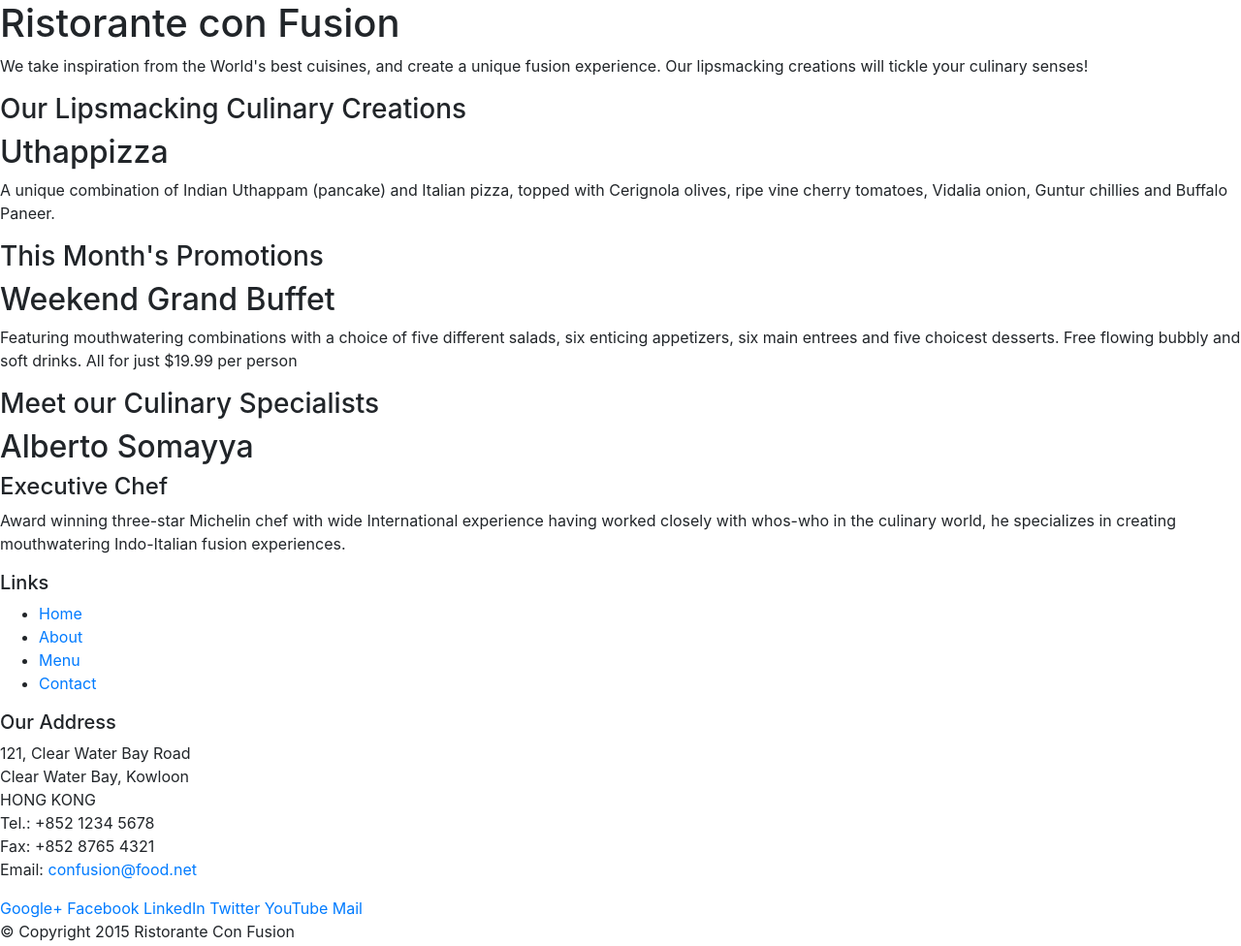
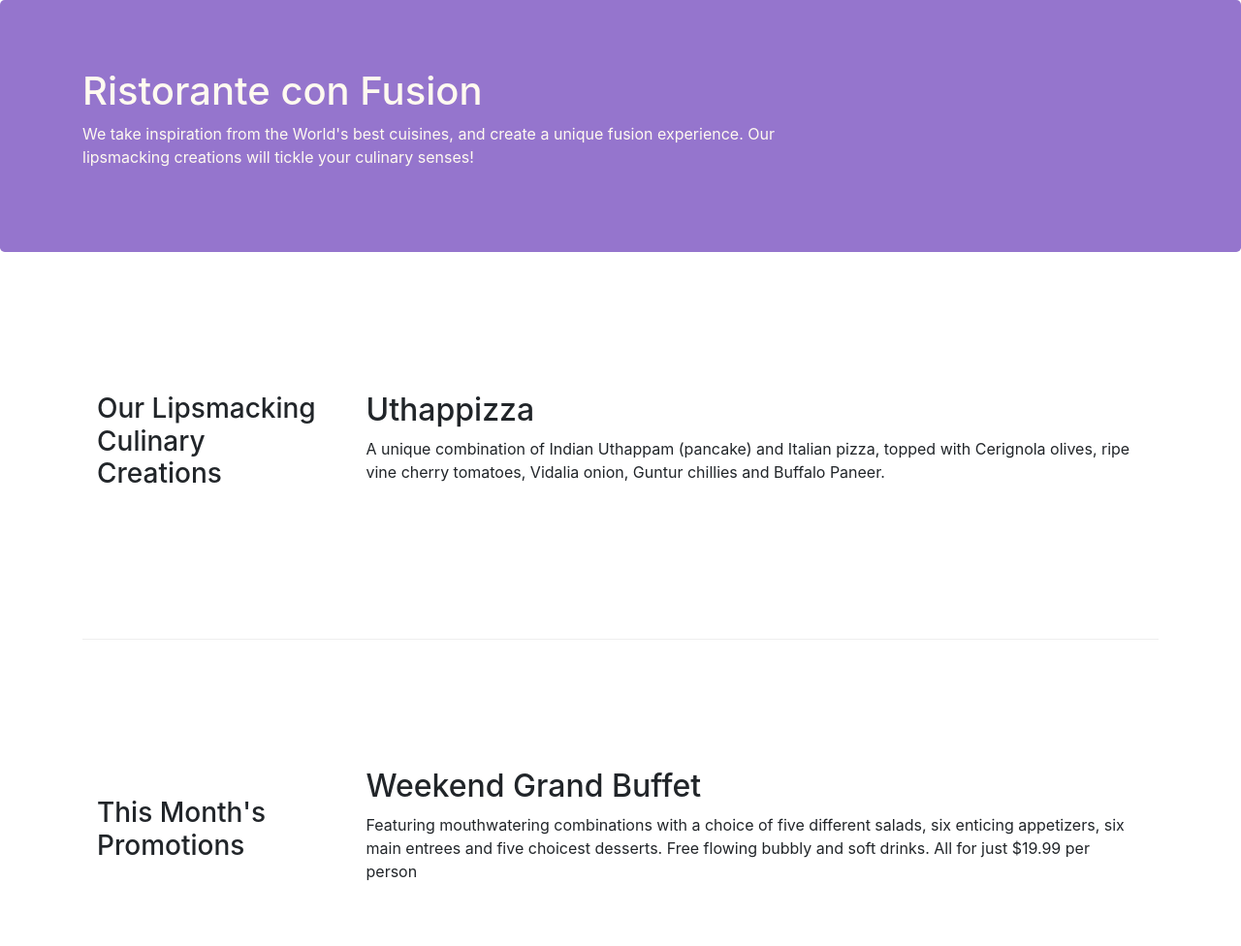
Before and after one commit to jgelay/Full-Stack-Dev-Course, a website: page index.html in a window 1280 px wide. Shown: the top 976 px of the page at 97% size. Drawn offline with nearby package versions, Linux system fonts and the light colour scheme.

Commit message:
Finished Week 1 Exercises

```diff
--- /dev/null
+++ b/css/styles.css
@@ -0,0 +1,30 @@
+.row-header {
+	margin: 0px auto;
+	padding: 0px auto;
+}
+
+.row-content {
+	margin: 0px auto;
+	padding: 50px 0px 50px 0px;
+	border-bottom: 1px ridge;
+	min-height: 400px;
+}
+
+.footer {
+	background-color: #D1C4E9;
+	margin: 0px auto;
+	padding: 20px 0px 20px 0px;
+}
+
+.jumbotron{
+	padding: 70px 30px 70px 30px;
+	margin: 0px auto;
+	background: #9575CD;
+	color: floralwhite;
+}
+
+.address{
+	font-size: 80%;
+	margin: 0px;
+	color: #0f0f0f;
+}
--- a/index.html
+++ b/index.html
@@ -9,51 +9,53 @@
 
     <!-- Bootstrap CSS -->
     <link rel="stylesheet" href="node_modules/bootstrap/dist/css/bootstrap.min.css">
+    <link rel="stylesheet" href="css/styles.css">
     <title>Ristorante Con Fusion</title>
 </head>
 
 <body>
 
-    <header>
-        <div>
-            <div>
-                <div>
+    <header class="jumbotron">
+        <div class="container">
+            <div class="row">
+                <div class="col-12 col-sm-8">
                     <h1>Ristorante con Fusion</h1>
                     <p>We take inspiration from the World's best cuisines, and create a unique fusion experience. Our lipsmacking creations will tickle your culinary senses!</p>
                 </div>
-                <div>
+                <div class="col col-sm">
                 </div>
             </div>
         </div>
     </header>
 
-    <div>
-        <div>
-            <div>
+    <div class="container">
+        <div class="row row-content align-items-center">
+            <div class="col-sm-4 col-md-3 flex-last">
                 <h3>Our Lipsmacking Culinary Creations</h3>
             </div>
-            <div>
+            <div class="col-sm col-md flex-first">
                 <h2>Uthappizza</h2>
                 <p>A unique combination of Indian Uthappam (pancake) and Italian pizza, topped with Cerignola olives, ripe vine cherry tomatoes, Vidalia onion, Guntur chillies and Buffalo Paneer.</p>
             </div>
         </div>
 
 
-        <div>
-            <div>
+        <div class="row row-content align-items-center">
+            <div class="col-sm-4 col-md-3">
                 <h3>This Month's Promotions</h3>
             </div>
-            <div>
+            <div class="col-sm col-md">
                 <h2>Weekend Grand Buffet</h2>
                 <p>Featuring mouthwatering combinations with a choice of five different salads, six enticing appetizers, six main entrees and five choicest desserts. Free flowing bubbly and soft drinks. All for just $19.99 per person </p>
             </div>
         </div>
 
-        <div>
-            <div>
+        <div class="row row-content align-items-center">
+            <div class="col-sm-4 col-md-3 flex-last">
                 <h3>Meet our Culinary Specialists</h3>
             </div>
-            <div>
+            <div class="col-sm col-md flex-first">
+            <div >
                 <h2>Alberto Somayya</h2>
                 <h4>Executive Chef</h4>
                 <p>Award winning three-star Michelin chef with wide International experience having worked closely with whos-who in the culinary world, he specializes in creating mouthwatering Indo-Italian fusion experiences. </p>
@@ -61,19 +63,19 @@
         </div>
     </div>
 
-    <footer>
-        <div>
-            <div>
-                <div>
+    <footer class="footer">
+        <div class="container">
+            <div class="row">
+                <div class="col-5 offset-1 col-sm-2">
                     <h5>Links</h5>
-                    <ul>
+                    <ul class="list-unstyled">
                         <li><a href="#">Home</a></li>
                         <li><a href="#">About</a></li>
                         <li><a href="#">Menu</a></li>
                         <li><a href="#">Contact</a></li>
                     </ul>
                 </div>
-                <div>
+                <div class="col-6 col-sm-5">
                     <h5>Our Address</h5>
                     <address>
 		              121, Clear Water Bay Road<br>
@@ -84,8 +86,8 @@
 		              Email: <a href="mailto:confusion@food.net">confusion@food.net</a>
 		           </address>
                 </div>
-                <div>
-                    <div>
+                <div class="col col-sm-4 align-self-center">
+                    <div style="text-align: center">
                         <a href="http://google.com/+">Google+</a>
                         <a href="http://www.facebook.com/profile.php?id=">Facebook</a>
                         <a href="http://www.linkedin.com/in/">LinkedIn</a>
@@ -95,8 +97,8 @@
                     </div>
                 </div>
            </div>
-           <div>
-                <div>
+           <div class="row justify-content-center">
+                <div class="col-auto">
                     <p>© Copyright 2015 Ristorante Con Fusion</p>
                 </div>
            </div>
```
